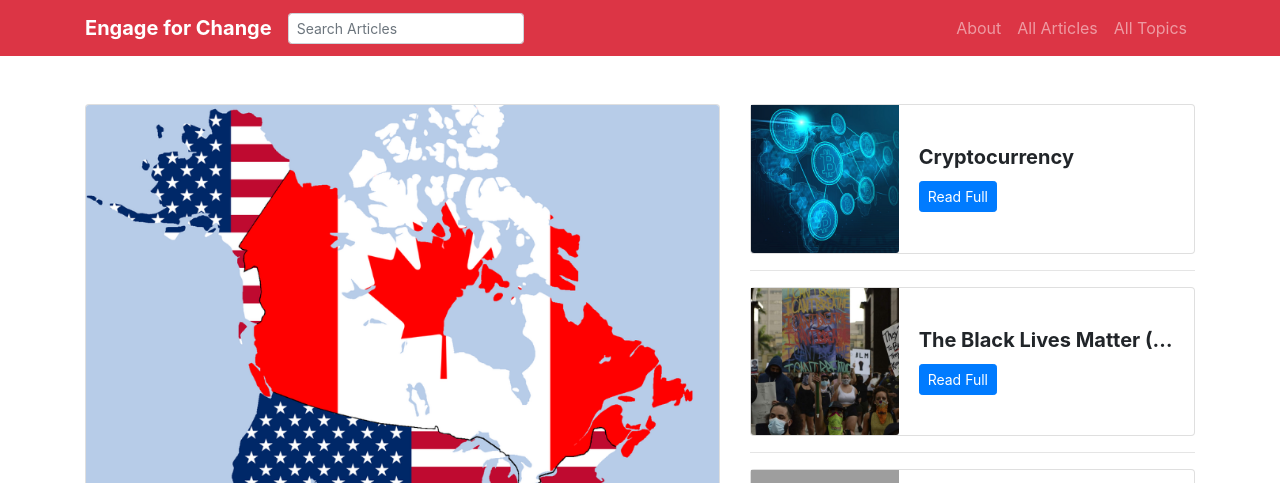
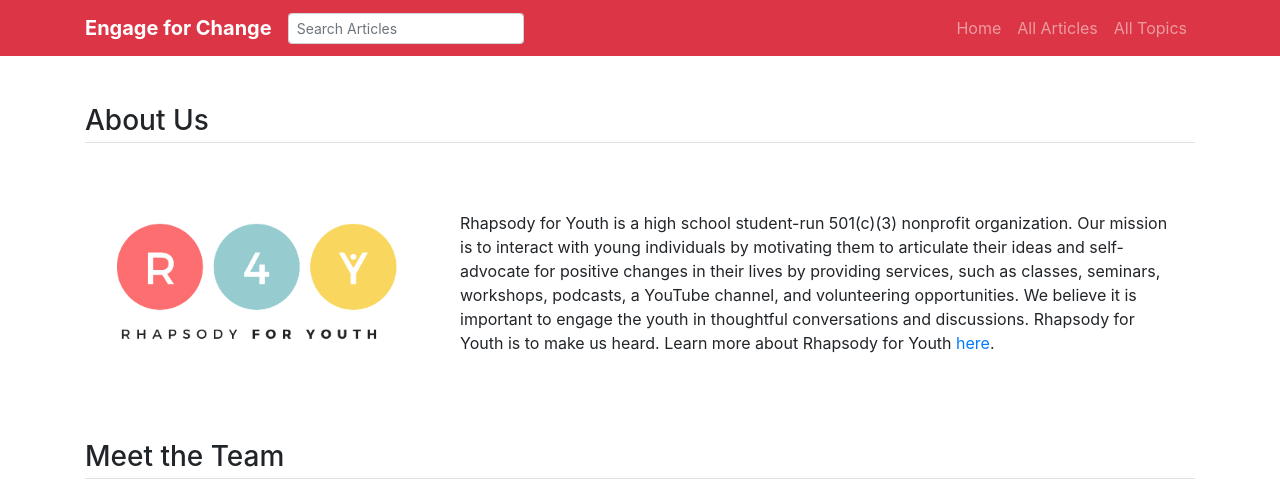
Before and after one commit to jkc33/cpa-website-django, a Django app: page / in a window 1280 px wide. Shown: the top 483 px of the page. Run offline with Django 3.2, Linux system fonts and the light colour scheme; data comes from the database, SQL or seed files in the repository; some libraries are stand-ins or nearby versions; grey boxes are pictures that could not be loaded.

Commit message:
updated layout

```diff
--- a/main/templates/about.html
+++ b/main/templates/about.html
@@ -3,29 +3,23 @@
 <main class="container mt-5 mb-5">
     <h3 class="border-bottom pb-1 my-4">About Us</h3>
     <div class="row align-items-center mr-auto">
-        <div class="col-md-8 mb-3">
-            Engage for Change is a news organization that creates content specifically for young people. Our mission is to
-            educate young people about the world around them in order to encourage engaged citizenship and promote youth
-            empowerment.
-        </div>
-        <div class="col-md-4 mb-3">
-            <img src="/static/vendor/newspaper.jpeg" class="card-img-bottom" alt="Newspaper">
-        </div>
-    </div>
-    <h3 class="border-bottom pb-1 my-4">Meet the Team</h3>
-    <div class="row align-items-center mr-auto">
         <div class="col-md-4 mb-3">
             <img src="/static/vendor/rfy.png" class="card-img-bottom" alt="RFY">
         </div>
         <div class="col-md-8 mb-3">
-            Rhapsody for Youth is a high school student-run 501(c)(3) nonprofit organization. Our mission is to interact with young
-            individuals by motivating them to articulate their ideas and self-advocate for positive changes in their lives by
-            providing services, such as classes, seminars, workshops, podcasts, a YouTube channel, and volunteering opportunities.
-            We believe it is important to engage the youth in thoughtful conversations and discussions. Rhapsody for Youth is to
+            Rhapsody for Youth is a high school student-run 501(c)(3) nonprofit organization. Our mission is to interact
+            with young
+            individuals by motivating them to articulate their ideas and self-advocate for positive changes in their lives
+            by
+            providing services, such as classes, seminars, workshops, podcasts, a YouTube channel, and volunteering
+            opportunities.
+            We believe it is important to engage the youth in thoughtful conversations and discussions. Rhapsody for Youth
+            is to
             make us heard. Learn more about Rhapsody for Youth <a href="https://www.rhapsody4youth.org/"
-                target="_blank">here</a>
+                target="_blank">here</a>.
         </div>
     </div>
+    <h3 class="border-bottom pb-1 my-4">Meet the Team</h3>
     <div class="row row-cols-3">
         <!-- Category Box -->
         {% for person in people %}
--- a/main/templates/base.html
+++ b/main/templates/base.html
@@ -32,7 +32,7 @@
             <div class="collapse navbar-collapse" id="navbarNav">
                 <ul class="navbar-nav ml-auto">
                     <li class="nav-item">
-                        <a class="nav-link" href="/about">About</a>
+                        <a class="nav-link" href="/home">Home</a>
                     </li>
                     <li class="nav-item">
                         <a class="nav-link" href="/all-news">All Articles</a>
--- a/main/urls.py
+++ b/main/urls.py
@@ -6,13 +6,13 @@ from django.views.generic.base import RedirectView
 from django.contrib.staticfiles.storage import staticfiles_storage
 
 urlpatterns = [
-    path('', views.home, name='home'),
+    path('', views.about, name='about'),
     path('all-news', views.all_news, name='all-news'),
     path('detail/<int:id>', views.detail, name='detail'),
     path('all-category', views.all_category, name='all-categories'),
     path('category/<int:id>', views.category, name='category'),
     path('search-results', views.search_results, name='search-results'),
-    path('about', views.about, name='about'),
+    path('home', views.home, name='home'),
     path(
         "favicon.ico",
         RedirectView.as_view(url=staticfiles_storage.url("favicon.ico")),
```
